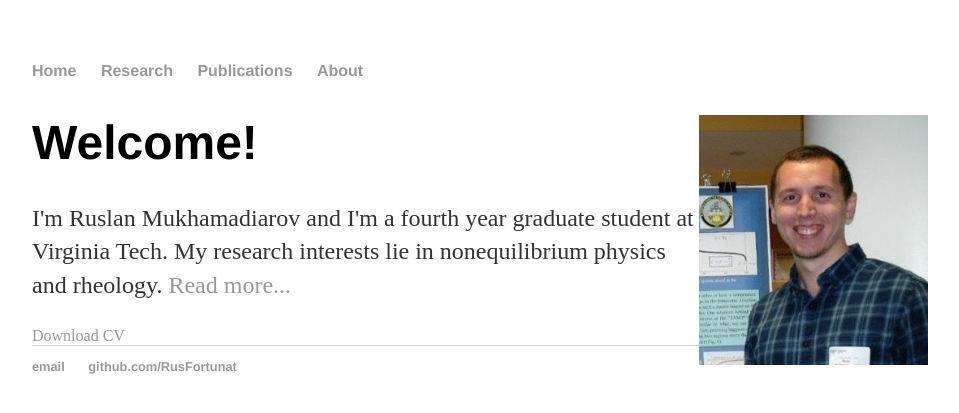
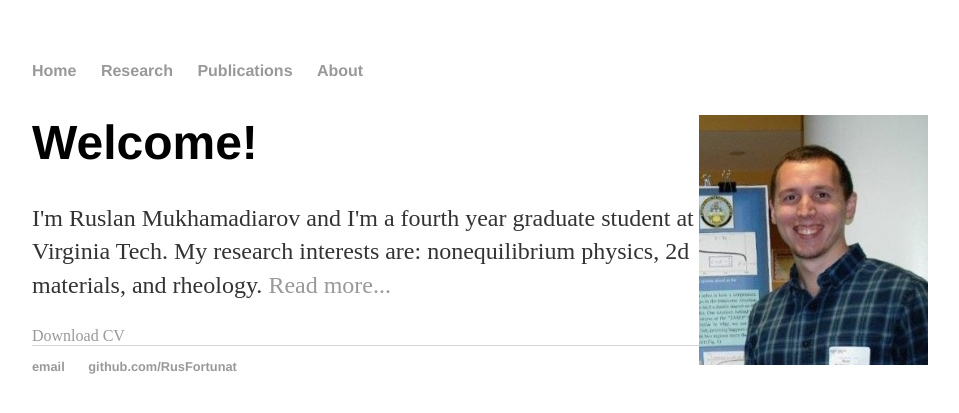
Before and after one commit to RusFortunat/mukhamadiarov, a Jekyll site: the page built from index.html, in a window 1280 px wide. Shown: the top 413 px of the page, without its empty margins (160-1119 px from the left). Built offline with Jekyll 4.4.1, drawn with Linux system fonts in a browser that asks for light colours.

Commit message:
Update index.html

```diff
--- a/index.html
+++ b/index.html
@@ -7,7 +7,7 @@ title: Ruslan Mukhamadiarov, theoretical and computational physicist
 			<img src="kBPV1jaNEx0.jpg" alt="Me" align="right"
 			     style="width:229px;height:250px;float:right;"/>
 			<h1>Welcome!</h1>
-			<p>I'm Ruslan Mukhamadiarov and I'm a fourth year graduate student at Virginia Tech. My research interests lie in nonequilibrium physics and rheology. <a href="/research">Read more...</a></p>
+			<p>I'm Ruslan Mukhamadiarov and I'm a fourth year graduate student at Virginia Tech. My research interests are: nonequilibrium physics, 2d materials, and rheology. <a href="/research">Read more...</a></p>
 
 			<a href="#" class="download" title="Download CV as PDF">Download CV</a>
 
```
